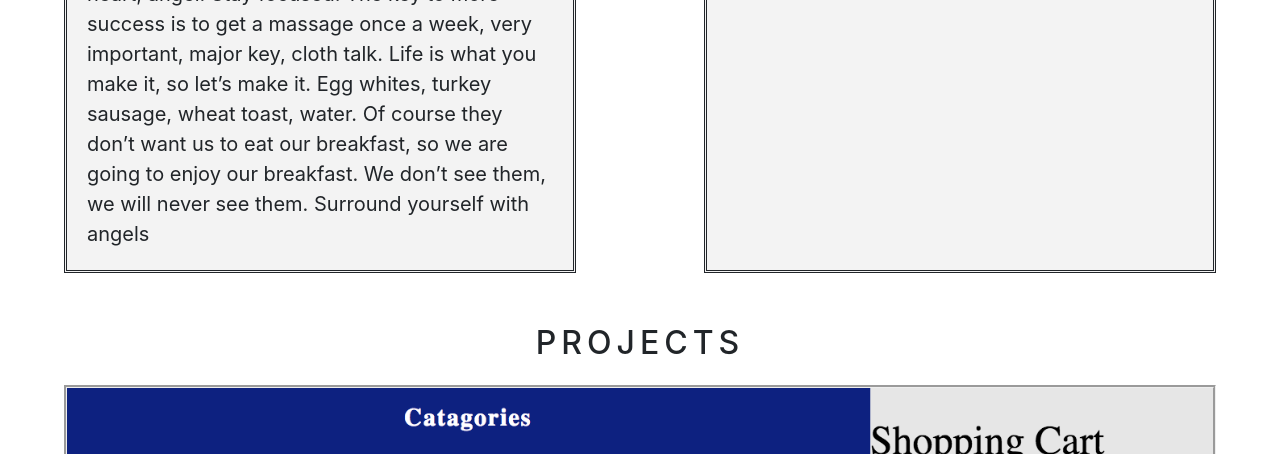
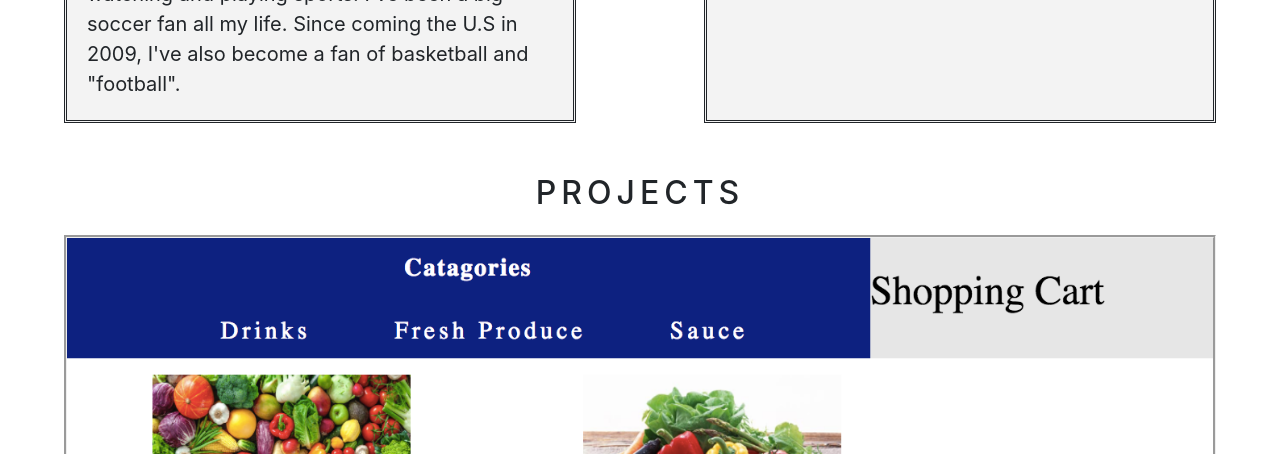
Before and after one commit to Dereje24/Portfolio, a plain HTML site: page index.html in a window 1280 px wide. Shown: the part 981-1435 px from the top of the page. Drawn offline with nearby package versions, Linux system fonts and the light colour scheme.

Commit message:
added a readme.md and changed junk text to real text.

```diff
--- a/index.html
+++ b/index.html
@@ -40,7 +40,7 @@
 		<div class="about" id="about">
 			<h3 class="animated fadeInUp" id="me">About Me</h3>
 				<div>
-				<p>Lorem Khaled Ipsum is a major key to success. Lion! Surround yourself with angels, positive energy, beautiful people, beautiful souls, clean heart, angel. Stay focused. The key to more success is to get a massage once a week, very important, major key, cloth talk. Life is what you make it, so let’s make it. Egg whites, turkey sausage, wheat toast, water. Of course they don’t want us to eat our breakfast, so we are going to enjoy our breakfast. We don’t see them, we will never see them. Surround yourself with angels</p>
+				<p>A full-time web development student who enjoy problem-solving. Enjoy working in a team and always open to learning new things. Enjoy watching and playing sports. I've been a big soccer fan all my life. Since coming the U.S in 2009, I've also become a fan of basketball and "football". </p>
 				</div>
 		</div>
 			<div class="skills">
```
Also changed, not shown: README.md (added).
